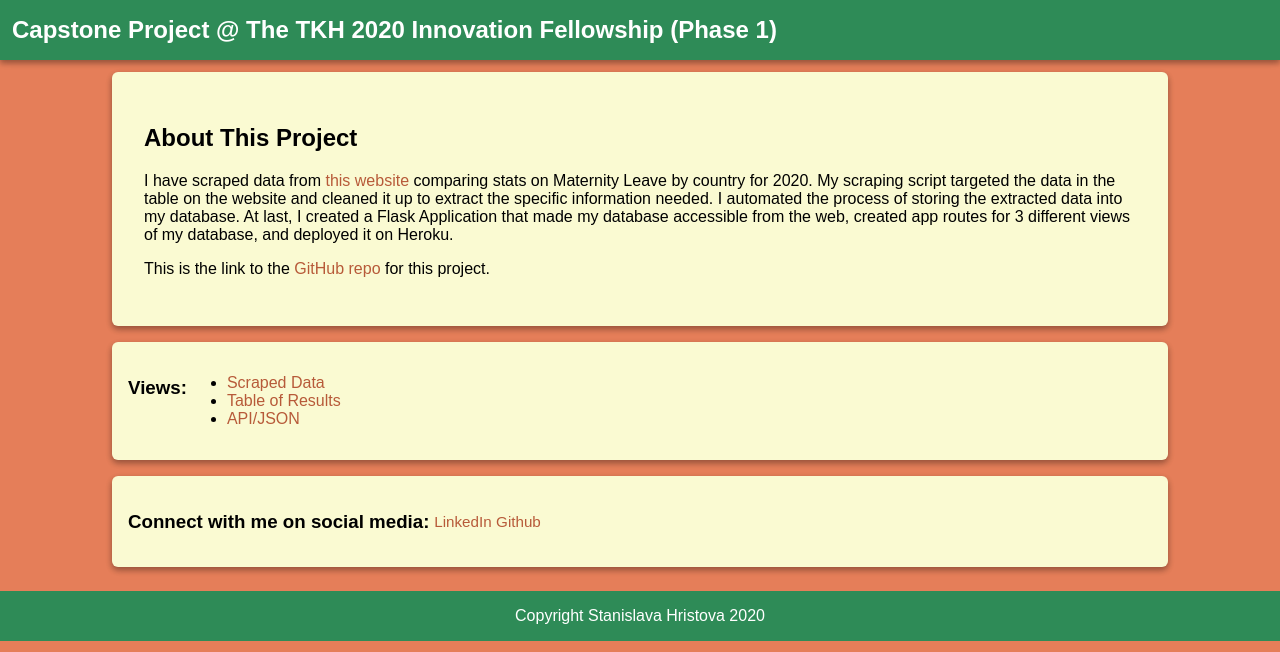
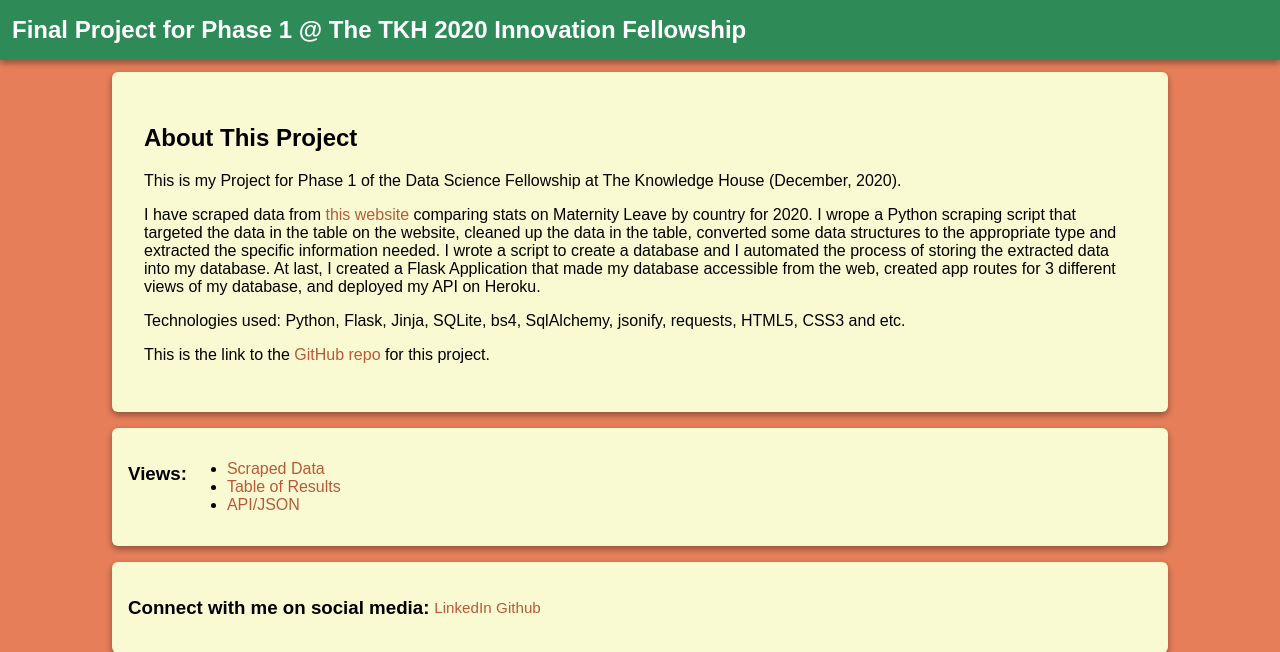
Before and after one commit to stanislava85/Flask_app_scraping_project, a Flask app: page / in a window 1280 px wide. Shown: the top 652 px of the page. Run offline with Flask 2, Linux system fonts and the light colour scheme.

Commit message:
updating html

```diff
--- a/templates/base.html
+++ b/templates/base.html
@@ -7,13 +7,15 @@
 <body>
 	<div class="banner">
  		<div class="title">
- 			<h1>Capstone Project @ The TKH 2020 Innovation Fellowship (Phase 1) </h1>
+ 			<h1>Final Project for Phase 1 @ The TKH 2020 Innovation Fellowship</h1>
  		</div>
 	</div>
 	<div class="about-me">
  		<div class="about-me-text">
  			<h2>About This Project</h2>
- 			<p>I have scraped data from <a href="https://worldpopulationreview.com/country-rankings/maternity-leave-by-country">this website</a> comparing stats on Maternity Leave by country for 2020. My scraping script targeted the data in the table on the website and cleaned it up to extract the specific information needed. I automated the process of storing the extracted data into my database. At last, I created a Flask Application that made my database accessible from the web, created app routes for 3 different views of my database, and deployed it on Heroku.</p>
+            <p>This is my Project for Phase 1 of the Data Science Fellowship at The Knowledge House (December, 2020).</p>
+ 			<p>I have scraped data from <a href="https://worldpopulationreview.com/country-rankings/maternity-leave-by-country">this website</a> comparing stats on Maternity Leave by country for 2020. I wrope a Python scraping script that targeted the data in the table on the website, cleaned up the data in the table, converted some data structures to the appropriate type and extracted the specific information needed. I wrote a script to create a database and I automated the process of storing the extracted data into my database. At last, I created a Flask Application that made my database accessible from the web, created app routes for 3 different views of my database, and deployed my API on Heroku.</p>
+            <p>Technologies used: Python, Flask, Jinja, SQLite, bs4, SqlAlchemy, jsonify, requests, HTML5, CSS3 and etc.</p>
             <p>This is the link to the <a href="https://github.com/stanislava85/TKH_Final_Project">GitHub repo</a> for this project.</p>
          </div>
     </div>
```
